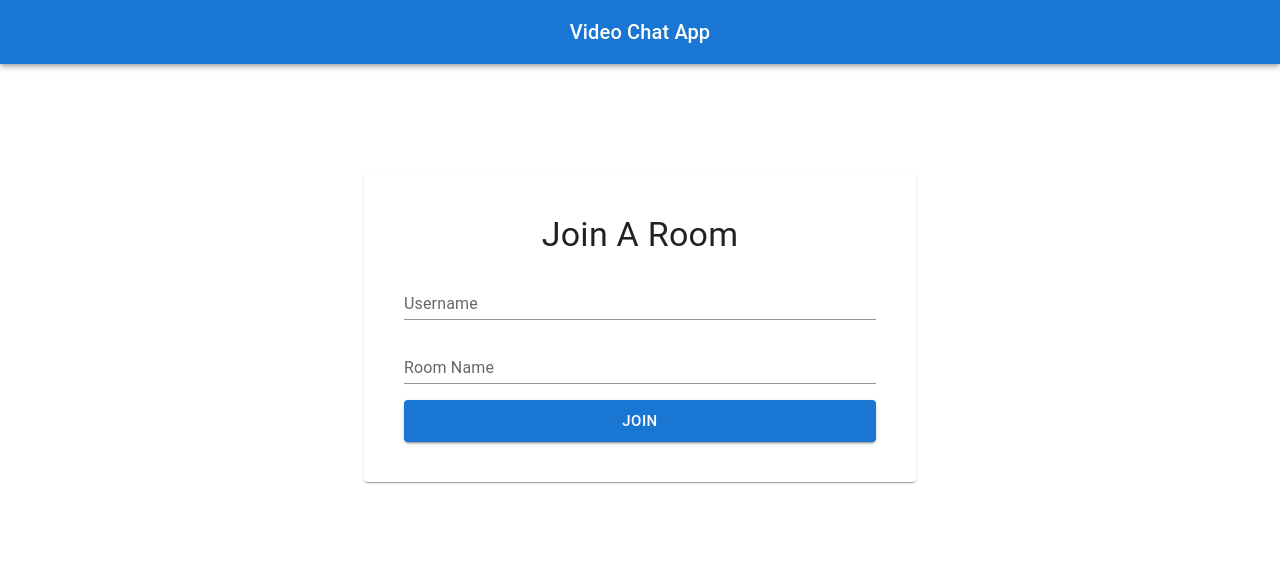
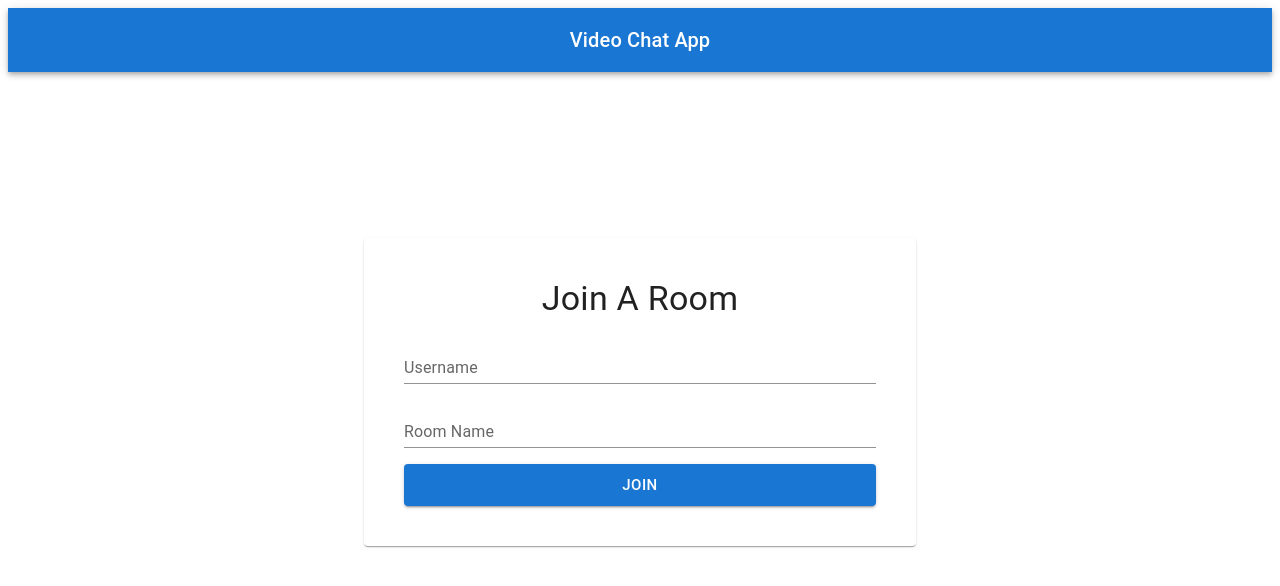
Before and after one commit to IbrahimDuale/VideoChatProject, a React (Create React App) app in the folder client/: page / in a window 1280 px wide. Shown: the top 586 px of the page. Built offline with nearby package versions, Linux system fonts and the light colour scheme; no server answers.

Commit message:
set up websocket connection with server
created a SocketContext component that will wrap around the app and provide all components global access to the socket instance and potential socket methods

```diff
--- a/client/src/App.js
+++ b/client/src/App.js
@@ -7,15 +7,17 @@ import Typography from '@mui/material/Typography';
 
 export default function App() {
     return (
-        <Box >
-            <AppBar >
+        <div>
+            <Box sx={{ flexGrow: 1 }}>
+                <AppBar position="static">
                     <Toolbar>
                         <Typography align="center" variant="h6" component="div" sx={{ flexGrow: 1 }}>
                             Video Chat App
                         </Typography>
                     </Toolbar>
                 </AppBar>
+            </Box>
             <Outlet />
-        </Box>
+        </div>
     );
 }
--- a/client/src/Components/LoginPage.jsx
+++ b/client/src/Components/LoginPage.jsx
@@ -1,6 +1,5 @@
 import { Box, Stack, Container, Typography, TextField, Button, Paper } from "@mui/material";
 import { useState, useEffect } from "react";
-
 const Title = {
     textAlign: "center",
 }
@@ -16,7 +15,6 @@ const LoginPageWrapper = {
 const LoginPage = () => {
     let [username, setUsername] = useState("");
     let [roomName, setRoomName] = useState("");
-
     //constructor
     useEffect(() => {
         //TODO
--- /dev/null
+++ b/client/src/SocketContext.js
@@ -0,0 +1,36 @@
+import { createContext, useEffect, useRef } from "react";
+import { io } from "socket.io-client";
+
+const URL = "ws://localhost:5000"
+
+const SocketContext = ({ children }) => {
+    //referece to websocket connection
+    const socket = useRef(null);
+
+    //provides component access to websocket instance and methods
+    const SocketContextProvider = createContext();
+
+    //constructor
+    useEffect(() => {
+        //creating websocket connection to server
+        socket.current = io(URL);
+        socket.current.on("connect", () => {
+            console.log("connected to server");
+        })
+
+        const socketCurrent = socket.current;
+        return () => {
+            socketCurrent.close();
+        }
+    }, [])
+    return (
+        <SocketContextProvider.Provider value={socket.current}>
+            {children}
+        </SocketContextProvider.Provider>
+    )
+}
+
+
+
+
+export default SocketContext;
--- a/client/src/index.js
+++ b/client/src/index.js
@@ -2,9 +2,11 @@ import ReactDOM from 'react-dom/client';
 import App from "./App";
 import LoginPage from "./Components/LoginPage";
 import Room from "./Components/Room";
+import SocketContext from "./SocketContext";
 import { BrowserRouter, Route, Routes } from "react-router-dom";
 const root = ReactDOM.createRoot(document.getElementById('root'));
 root.render(
+    <SocketContext>
         <BrowserRouter>
             <Routes>
                 <Route path="/" element={<App />}>
@@ -13,4 +15,5 @@ root.render(
                 </Route>
             </Routes>
         </BrowserRouter>
+    </SocketContext>
 );
```
Also changed, not shown: 1 other file (tests, documents, lock files or other folders). Lines whose indentation alone changed are shown as unchanged.
